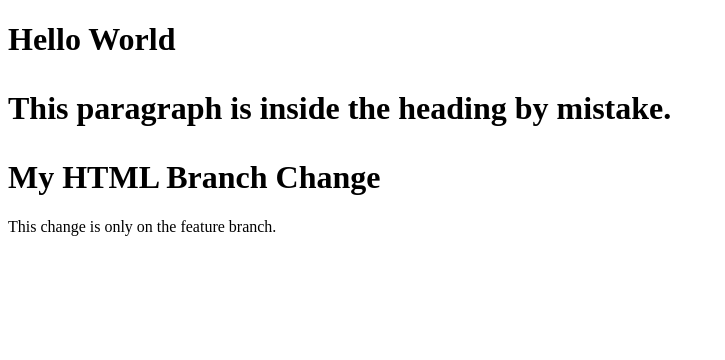
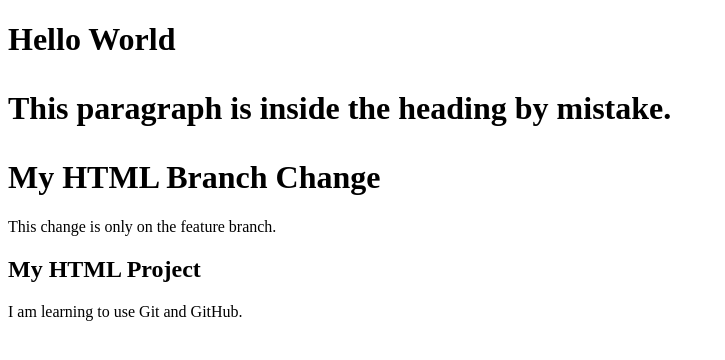
Before and after one commit to skhokho12/hello-world, a plain HTML site: page index.html in a window 1280 px wide. Shown: the whole page, without its empty margins (0-725 px from the left). Drawn offline with Linux system fonts and the light colour scheme.

Commit message:
Add HTML project introduction section

```diff
--- a/index.html
+++ b/index.html
@@ -14,5 +14,10 @@
 
     <h1>My HTML Branch Change</h1>
     <p>This change is only on the feature branch.</p>
+
+    <section>
+      <h2>My HTML Project</h2>
+      <p>I am learning to use Git and GitHub.</p>
+    </section>
   </body>
 </html>
```
